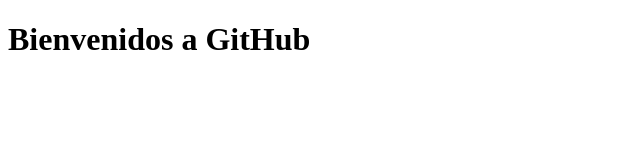
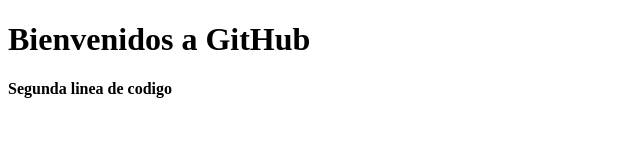
Before and after one commit to edgardoqy/jae_project, a plain HTML site: page index.html in a window 1280 px wide. Shown: the whole page, without its empty margins (0-640 px from the left). Drawn offline with Linux system fonts and the light colour scheme.

Commit message:
Actualizar index.html
Segundo commit

```diff
--- a/index.html
+++ b/index.html
@@ -5,5 +5,6 @@
 </head>
 <body>
 	<h1>Bienvenidos a GitHub</h1>
+	<h4>Segunda linea de codigo</h4>
 </body>
 </html>
```
